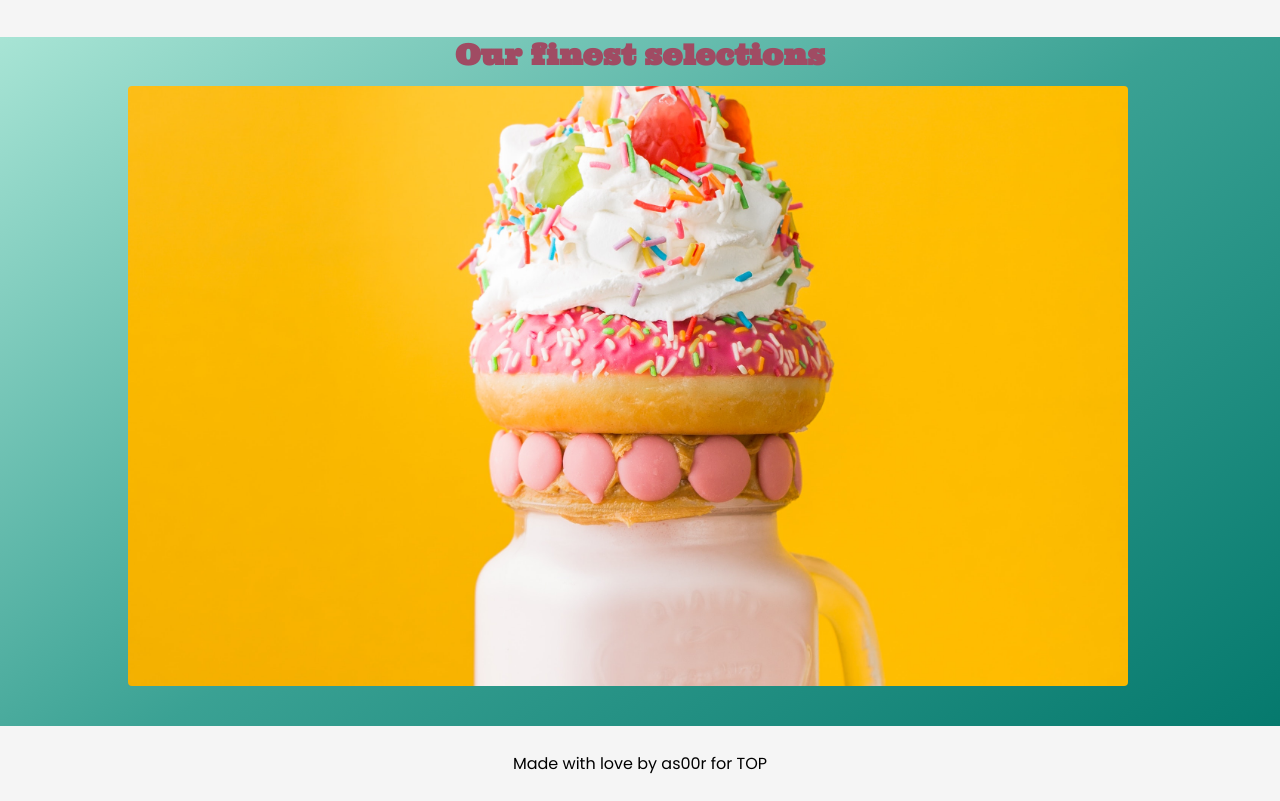
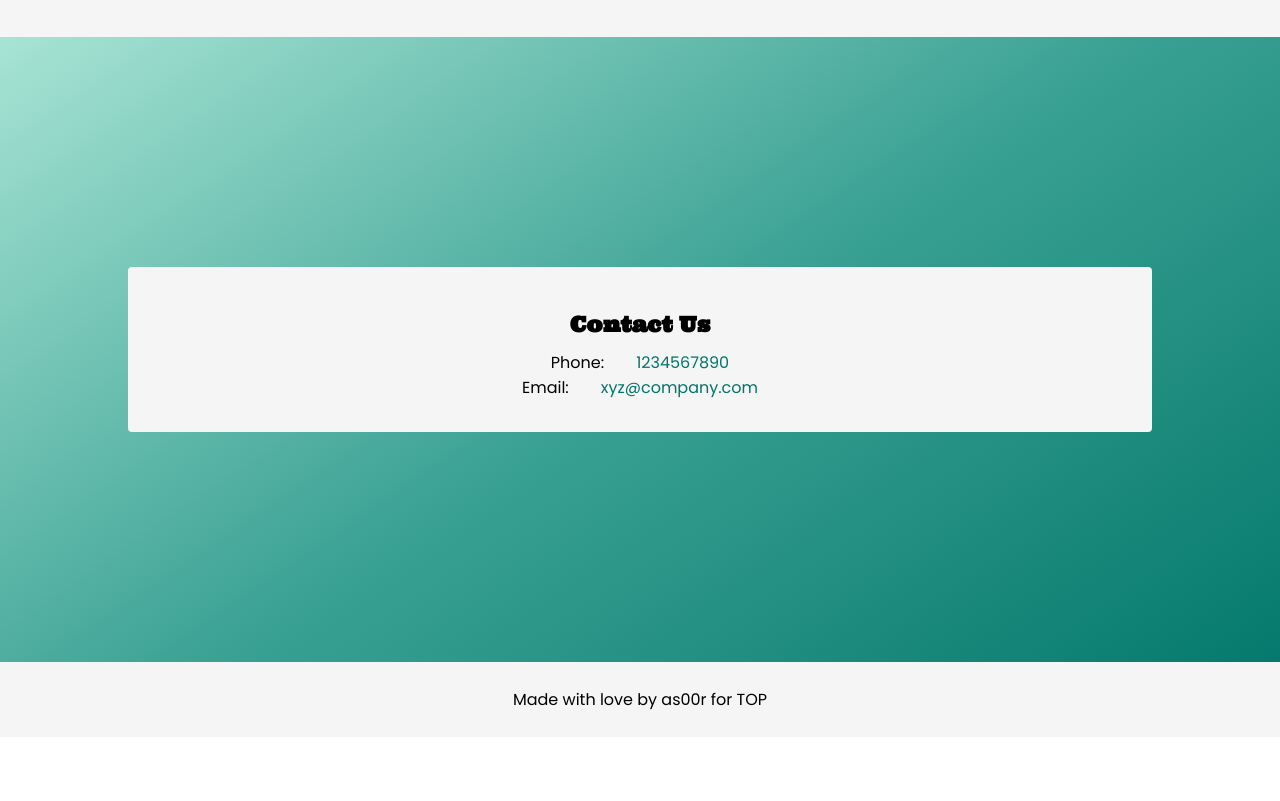
Before and after one commit to as00r-dev/vanilla-js-restaurant, a website built with webpack: page src/index.html in a window 1280 px wide. Shown: the part 63-864 px from the top of the page. After the commit the page ends 800 px from the top, so only its background shows below. Built offline with nearby package versions, Linux system fonts and the light colour scheme.

Commit message:
Finish Contact Page

```diff
--- a/src/components/footer/footer.js
+++ b/src/components/footer/footer.js
@@ -1,8 +1,3 @@
-// <!-- footer -->
-// <footer class="flex">
-//        <div class="container">Made with Love by as00r for TOP</div>
-// </footer>
-
 import "./footer.css";
 import "../global-styles/global.css";
 
--- a/src/components/menu--item/menu-item.css
+++ b/src/components/menu--item/menu-item.css
@@ -3,3 +3,10 @@
 	padding: 2rem;
 	border-radius: 4px;
 }
+
+.card .card-image {
+	width: 75px;
+	height: 75px;
+	aspect-ratio: 1;
+	border-radius: 50%;
+}
--- a/src/index.js
+++ b/src/index.js
@@ -1,5 +1,6 @@
 import { createHomePage } from "./pages/home/home";
 import { createMenuPage } from "./pages/menu/menu";
+import { createContactPage } from "./pages/contact/contact";
 import { createHeader } from "./components/header/header";
 import { createFooter } from "./components/footer/footer";
 
@@ -7,6 +8,6 @@ const content = document.querySelector(".content");
 
 content.append(
 	createHeader("Creamy Clouds"),
-	createMenuPage("Our finest selections"),
+	createContactPage(),
 	createFooter("Made with love by as00r for TOP")
 );
--- a/src/pages/contact/contact.css
+++ b/src/pages/contact/contact.css
@@ -1,8 +1,21 @@
 /* contact */
 .contact .container > .col {
 	flex: 1;
+	text-align: center;
 }
 
 .contact .card-image {
 	height: 100%;
+	max-width: 400px;
+	height: auto;
+	border-radius: 6px;
 }
+
+.contact .container .col .flex {
+	align-items: center;
+	justify-content: center;
+}
+
+.contact .container .col .flex p {
+	margin-bottom: 0;
+}
--- a/src/pages/contact/contact.js
+++ b/src/pages/contact/contact.js
@@ -21,12 +21,56 @@
 // </section>
 
 import "./contact.css";
+import "../../components/card/card.css";
 import "../../components/global-styles/global.css";
 import { createHeading } from "../../components/heading/heading";
 import { createParagraph } from "../../components/paragraph/paragraph";
-import { createButton } from "../../components/button/button";
-import { createCard } from "../../components/card/card";
+import { createImage } from "../../components/image/image";
 
 export function createContactPage() {
-	console.log("Hi! from contact us");
+	const main = document.createElement("main");
+	const contactSection = document.createElement("section");
+	contactSection.classList.add("contact");
+	main.append(contactSection);
+
+	const container = document.createElement("div");
+	container.classList.add("container");
+	container.classList.add("flex");
+	container.classList.add("card");
+	contactSection.append(container);
+
+	const colOne = document.createElement("div");
+	colOne.classList.add("col");
+	container.append(colOne);
+
+	const heading = createHeading("Contact Us", 3);
+	const flexContainerPhone = document.createElement("div");
+	flexContainerPhone.classList.add("flex");
+	const phoneLabel = document.createElement("div");
+	phoneLabel.textContent = "Phone:";
+	const phoneDiv = document.createElement("div");
+	const number = createParagraph("");
+	const a = document.createElement("a");
+	a.href = "tel:1234567890";
+	a.textContent = "1234567890";
+	number.append(a);
+	phoneDiv.append(number);
+	flexContainerPhone.append(phoneLabel, phoneDiv);
+	colOne.append(heading, flexContainerPhone);
+
+	const flexContainerEmail = document.createElement("div");
+	flexContainerEmail.classList.add("flex");
+	const emailLabel = document.createElement("div");
+	emailLabel.textContent = "Email:";
+	const emailDiv = document.createElement("div");
+	const email = createParagraph("");
+	const a2 = document.createElement("a");
+	a2.href = "mailto:xyz@company";
+	a2.textContent = "xyz@company.com";
+	email.append(a2);
+	emailDiv.append(email);
+	flexContainerEmail.append(emailLabel, emailDiv);
+	colOne.append(flexContainerEmail);
+
+	return main;
 }
--- a/src/pages/menu/menu.css
+++ b/src/pages/menu/menu.css
@@ -1,4 +1,12 @@
 /* menu */
+main {
+	min-height: calc(100vh - 100px - 75px - 2.5rem);
+	display: flex;
+	justify-content: center;
+	align-items: center;
+	padding-top: 2.5rem;
+}
+
 .menu .container > .flex {
 	height: 600px;
 }
```
Also changed, not shown: src/components/header/header.js (+0 -24 lines), src/components/menu--item/menu-item.js (+0 -14 lines), dist/main.js.
